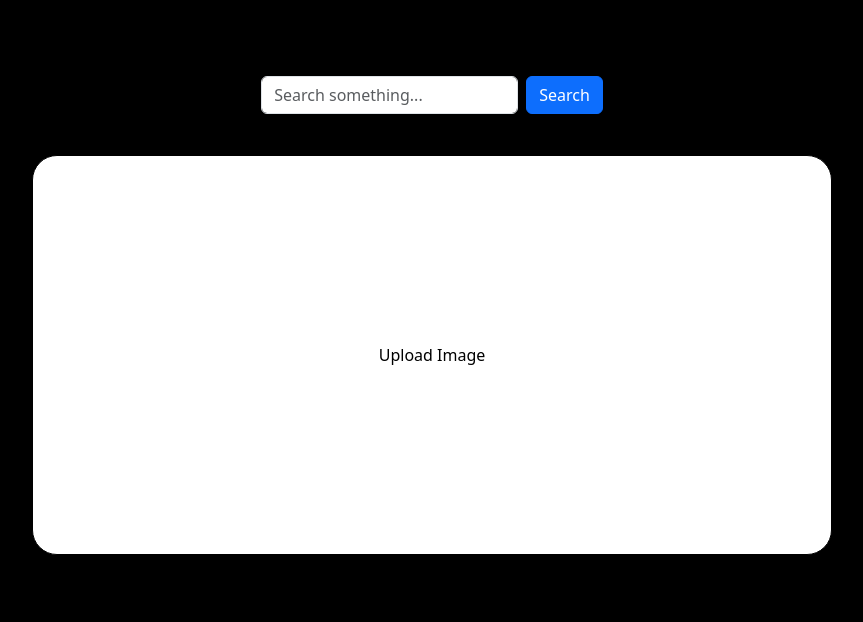
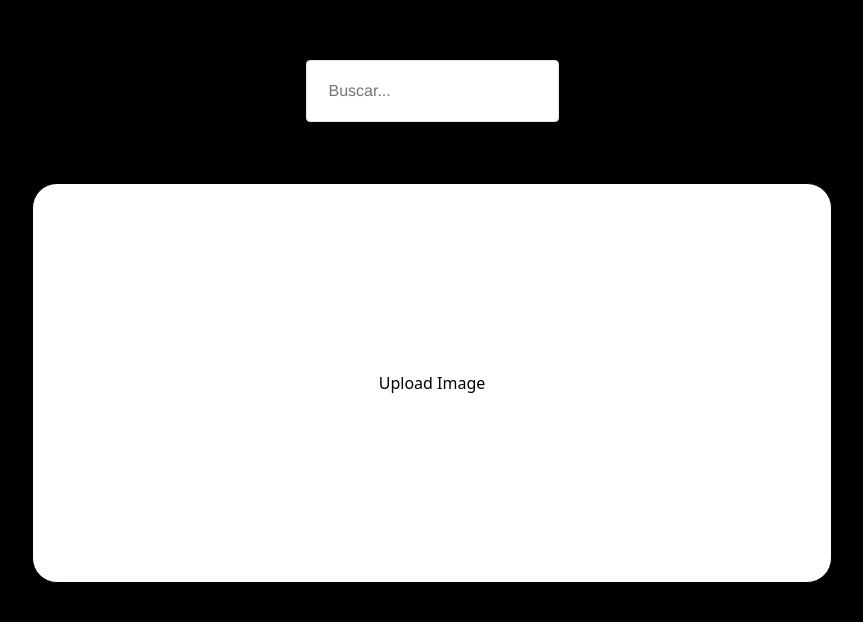
Before and after one commit to UlloaSP/hack-udc-inditex, a React (Vite) app: page /#/ in a window 1280 px wide. Shown: the part 1689-2311 px from the top of the page, without its empty margins (208-1071 px from the left). Built offline with nearby package versions, Linux system fonts and the light colour scheme.

Commit message:
Changed Styles

```diff
--- a/src/backend/appFetch.js
+++ b/src/backend/appFetch.js
@@ -66,18 +66,17 @@ export const authenticate = async () => {
   const clientSecret = import.meta.env.VITE_INDITEX_CLIENT_SECRET; // Definido en las variables de entorno
   const tokenUrl = AUTH_URL; // URL de autenticación
 
-  const params = new URLSearchParams();
-  params.append("grant_type", "client_credentials");
-
-  // Codifica las credenciales en Base64 para la cabecera Authorization
-  const credentials = btoa(`${clientId}:${clientSecret}`);
-
+  const params = JSON.stringify({
+    grant_type: "client_credentials",
+    client_id: clientId,
+    client_secret: clientSecret,
+  });
   try {
     const response = await fetch(tokenUrl, {
       method: "POST",
       headers: {
         "Content-Type": "application/x-www-form-urlencoded",
-        Authorization: `Basic ${credentials}`,
+        "Access-Control-Allow-Origin": "*",
       },
       body: params,
     });
--- a/src/i18n/messages/messages_en.js
+++ b/src/i18n/messages/messages_en.js
@@ -2,4 +2,6 @@ export default {
   "project.app.Footer.text": "P.A.S.E - HackUDC 2025 Inditex Proposal",
   "project.app.Header.home": "Home",
   "project.app.Header.logout": "Logout",
+
+  "project.global.buttons.search": "Search",
 };
--- a/src/modules/products/actionTypes.js
+++ b/src/modules/products/actionTypes.js
@@ -1,2 +1,2 @@
-export const FIND_PRODUCTS_COMPLETED = "project/players/findProductsCompleted";
-export const CLEAR_PRODUCTS_SEARCH = "project/players/clearProductsSearch";
+export const FIND_PRODUCTS_COMPLETED = "project/products/findProductsCompleted";
+export const CLEAR_PRODUCTS_SEARCH = "project/products/clearProductsSearch";
--- a/src/modules/products/components/SearchBar.jsx
+++ b/src/modules/products/components/SearchBar.jsx
@@ -1,42 +1,42 @@
-import PropTypes from "prop-types";
+import { useState } from "react";
+import { useDispatch } from "react-redux";
+import { useNavigate } from "react-router-dom";
+import * as actions from "../actions";
 
-const SearchBar = ({ placeholder, value, onChange, onSubmit }) => {
+const SearchBar = () => {
+  const dispatch = useDispatch();
+  const navigate = useNavigate();
+  const [searchTerm, setSearchTerm] = useState("");
+
+  const handleSubmit = (event) => {
+    event.preventDefault();
+    dispatch(
+      actions.findProducts({
+        query: searchTerm,
+        page: 0,
+        perPage: 20,
+      })
+    );
+    navigate("/products/result");
+  };
+
   return (
-    <form
-      className="form-row mt-2 d-flex flex-column flex-md-row align-items-center justify-content-center"
-      onSubmit={onSubmit}
-    >
-      <div className="form-group mb-2 mb-md-0 me-md-2">
-        <input
-          id="searchInput"
-          type="text"
-          className="form-control"
-          placeholder={placeholder}
-          value={value}
-          onChange={onChange}
-        />
-      </div>
-
-      <button
-        id="searchSubmit"
-        type="submit"
-        className="btn btn-primary mt-2 mt-md-0"
-      >
-        Search
-      </button>
+    <form className="inditex-searchbar" onSubmit={handleSubmit}>
+      <input
+        id="searchInput"
+        type="text"
+        className="inditex-search-input"
+        placeholder="Buscar..."
+        value={searchTerm}
+        onChange={(e) => setSearchTerm(e.target.value)}
+        onKeyDown={(e) => {
+          if (e.key === "Enter") {
+            handleSubmit(e);
+          }
+        }}
+      />
     </form>
   );
 };
 
-SearchBar.propTypes = {
-  placeholder: PropTypes.string,
-  value: PropTypes.string.isRequired,
-  onChange: PropTypes.func.isRequired,
-  onSubmit: PropTypes.func.isRequired,
-};
-
-SearchBar.defaultProps = {
-  placeholder: "Search products...",
-};
-
 export default SearchBar;
--- a/src/modules/products/reducer.js
+++ b/src/modules/products/reducer.js
@@ -1,15 +1,23 @@
 import { combineReducers } from "redux";
 
+import * as actionTypes from "./actionTypes";
+
 const initialState = {
-  product: null,
+  productSearch: null,
 };
 
-const product = (state = initialState.product, action) => {
-  return state;
+const productSearch = (state = initialState.productSearch, action) => {
+  if (action.type === actionTypes.FIND_PRODUCTS_COMPLETED) {
+    return action.productSearch;
+  } else if (action.type === actionTypes.CLEAR_PRODUCTS_SEARCH) {
+    return initialState.productSearch;
+  } else {
+    return state;
+  }
 };
 
 const reducer = combineReducers({
-  product,
+  productSearch,
 });
 
 export default reducer;
--- a/src/modules/products/selectors.js
+++ b/src/modules/products/selectors.js
@@ -1 +1,3 @@
 const getModuleState = (state) => state.products;
+
+export const getProductSearch = (state) => getModuleState(state).productSearch;
--- a/src/styles.css
+++ b/src/styles.css
@@ -81,51 +81,6 @@ body {
   max-width: 800px;
 }
 
-.search-bar {
-  display: flex;
-  align-items: center;
-
-  min-width: 100dvh;
-  border: 1px solid #000;
-  padding: 8px;
-  border-radius: 25px;
-  background-color: white;
-  transition: all 0.3s ease-in-out;
-}
-
-.search-bar:hover {
-  box-shadow: 0px 4px 10px rgba(0, 0, 0, 0.1);
-}
-
-.search-input {
-  flex: 1;
-  border: none;
-  outline: none;
-  font-size: 16px;
-  font-weight: 300;
-  padding: 5px 10px;
-  color: #000;
-  background-color: transparent;
-}
-
-.search-input::placeholder {
-  color: rgba(0, 0, 0, 0.5);
-  font-weight: 300;
-}
-
-.search-button {
-  border: none;
-  background: none;
-  font-size: 16px;
-  cursor: pointer;
-  color: #000;
-  transition: color 0.3s ease-in-out;
-}
-
-.search-button:hover {
-  color: rgba(0, 0, 0, 0.6);
-}
-
 .upload-button-container {
   display: flex;
   min-height: 50dvh;
@@ -164,3 +119,42 @@ body {
   align-items: center;
   justify-content: center;
 }
+
+.inditex-searchbar {
+  display: flex;
+  align-items: center;
+  justify-content: center;
+  margin: 20px auto;
+  max-width: 600px;
+  background-color: #ffffff;
+  border: 1px solid #e5e5e5;
+  border-radius: 4px;
+  padding: 10px;
+  box-shadow: 0 2px 4px rgba(0, 0, 0, 0.1);
+}
+
+.inditex-search-input {
+  flex-grow: 1;
+  border: none;
+  outline: none;
+  font-size: 1rem;
+  padding: 8px 12px;
+  font-family: 'Helvetica Neue', Arial, sans-serif;
+  color: #333333;
+}
+
+.inditex-search-button {
+  background-color: #000000;
+  color: #ffffff;
+  border: none;
+  padding: 10px 20px;
+  font-size: 1rem;
+  text-transform: uppercase;
+  cursor: pointer;
+  transition: background-color 0.3s ease;
+  font-family: 'Helvetica Neue', Arial, sans-serif;
+}
+
+.inditex-search-button:hover {
+  background-color: #333333;
+}
```
Also changed, not shown: src/modules/products/components/SearchResults.jsx (added, +26 -0 lines).
